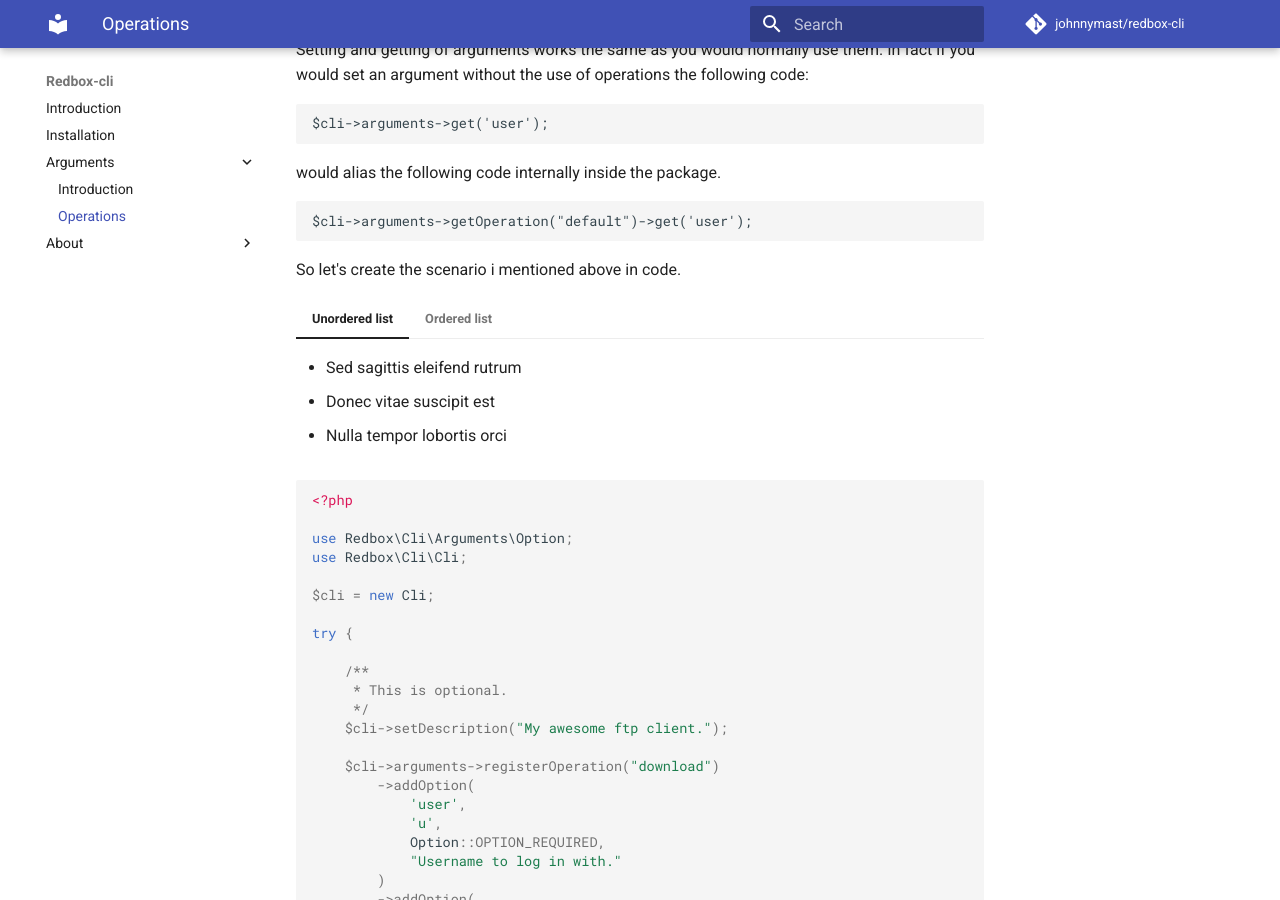
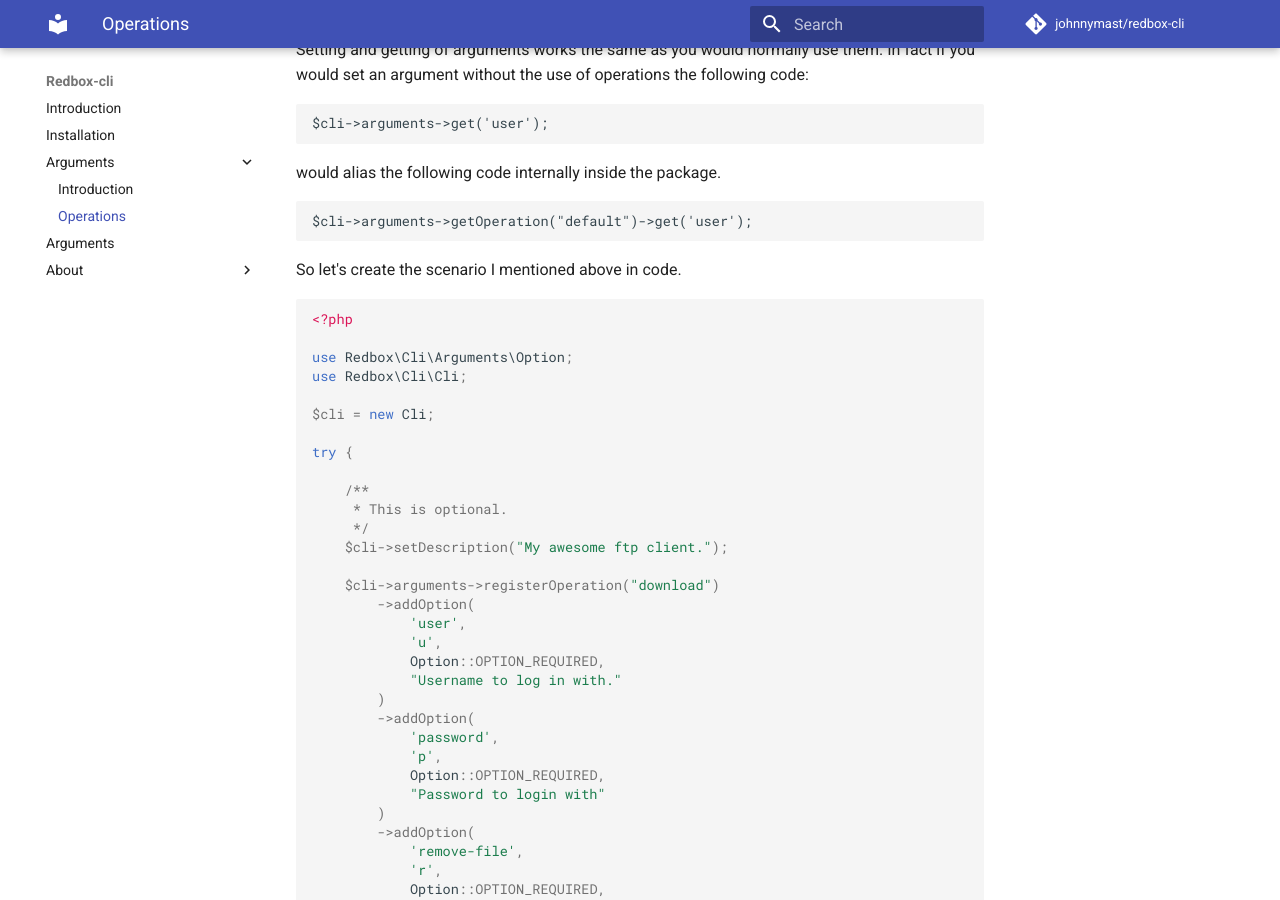
Before and after one commit to johnnymast/redbox-cli, an MkDocs documentation site: the page built from docs/arguments/operations.md, in a window 1280 px wide and 900 px high, scrolled down 303 px. Built offline with MkDocs 1.6.1 and Material for MkDocs 9.7.7, drawn with Linux system fonts in a browser that asks for light colours; comment, search, counter and statistics services are not loaded.

````diff
--- a/docs/arguments/operations.md
+++ b/docs/arguments/operations.md
@@ -17,18 +17,8 @@ would alias the following code internally inside the package.
 $cli->arguments->getOperation("default")->get('user');
 ```
 
-So let's create the scenario i mentioned above in code.
+So let's create the scenario I mentioned above in code.
 
-=== "Unordered list"
-
-    * Sed sagittis eleifend rutrum
-    * Donec vitae suscipit est
-    * Nulla tempor lobortis orci
-
-=== "Ordered list"
-
-    1. Sed sagittis eleifend rutrum
-    2. Donec vitae suscipit est
 
 ```php
 <?php
--- a/mkdocs.yml
+++ b/mkdocs.yml
@@ -26,6 +26,7 @@ nav:
   - Arguments:
       - Introduction: arguments/introduction.md
       - Operations: arguments/operations.md
+  - Arguments: colors/colors.md
   - About:
     - Author: author.md
     - License: license.md
````
Also changed, not shown: docs/colors/colors.md (added, +15 -0 lines).
